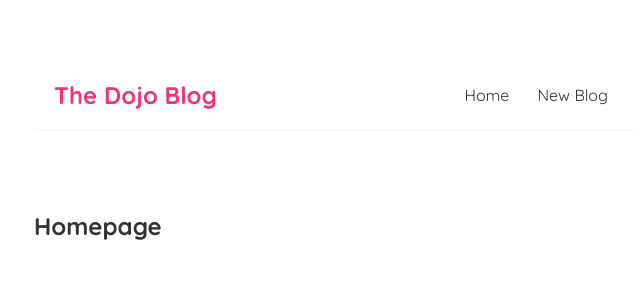
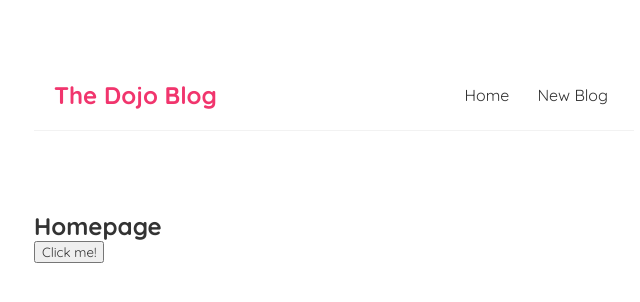
Before and after one commit to lukasz-klekner/blog_react, a React (Create React App) app: page / in a window 1280 px wide. Shown: the top 302 px of the page, without its empty margins (306-946 px from the left). Built offline with nearby package versions, Linux system fonts and the light colour scheme.

Commit message:
adds button and handleClick fn

```diff
--- a/src/pages/Home.js
+++ b/src/pages/Home.js
@@ -1,7 +1,11 @@
 const Home = () => {
+  const handleClick = (name, e) => {
+    console.log(`Hello ${name}`, e.target)
+  }
   return (
     <div className='home'>
       <h2>Homepage</h2>
+      <button onClick={(e) => handleClick('Lukas', e)}>Click me!</button>
     </div>
   )
 }
```
